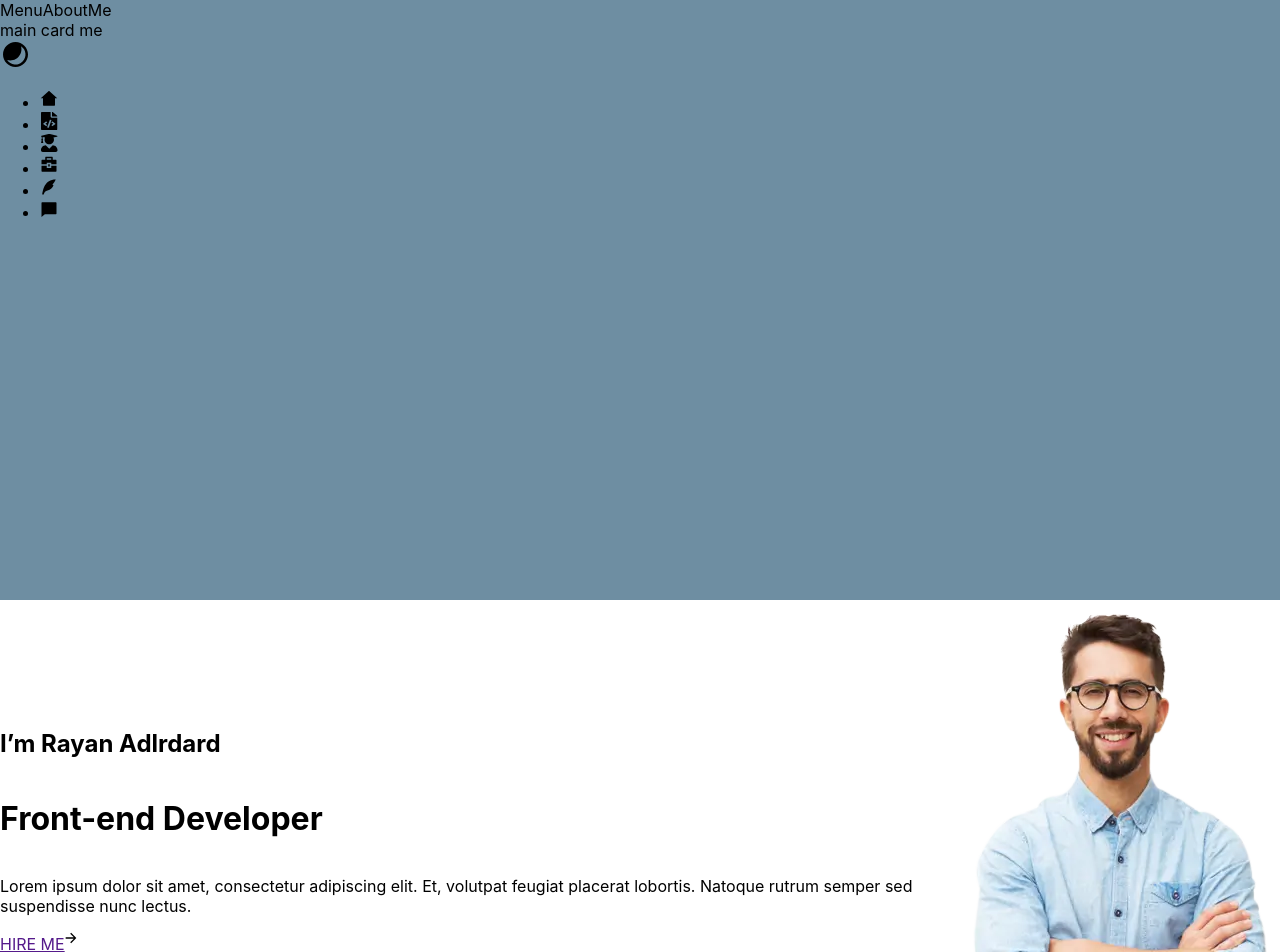
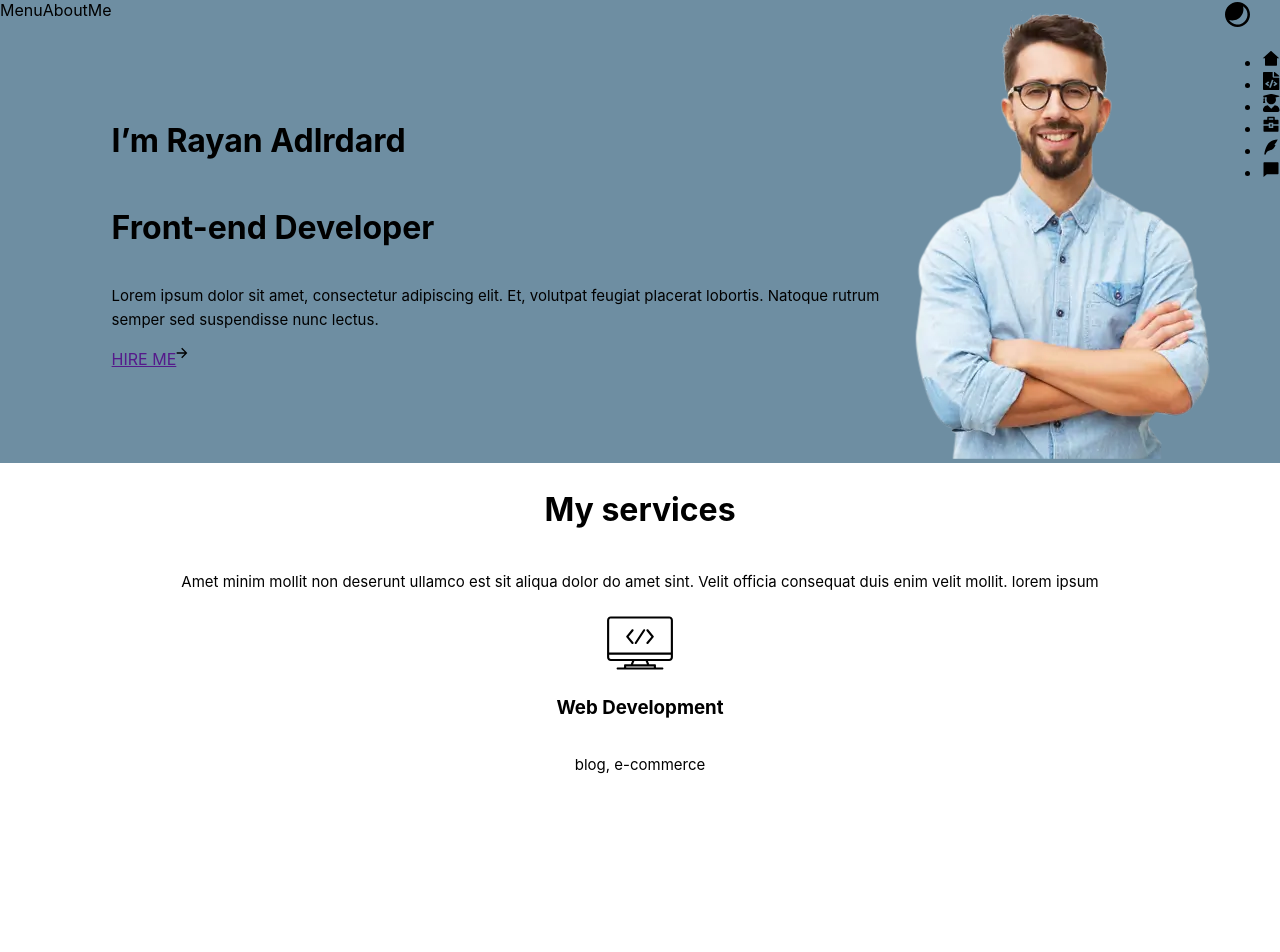
Before and after one commit to adastion/adastion-portfolio-start-project, a React app: page / in a window 1280 px wide. Shown: the top 952 px of the page. After the commit the page ends 800 px from the top, so only its background shows below. Built offline with nearby package versions, Linux system fonts and the light colour scheme.

Commit message:
my services

```diff
--- a/public/index.html
+++ b/public/index.html
@@ -2,7 +2,7 @@
 <html lang="en">
   <head>
     <meta charset="utf-8" />
-    <link rel="icon" href="%PUBLIC_URL%/favicon.svg" />
+    <link rel="icon" href="%PUBLIC_URL%/favicon.ico" />
     <meta name="viewport" content="width=device-width, initial-scale=1" />
     <meta name="theme-color" content="#000000" />
     <meta
--- a/src/components/FlexWrapper.tsx
+++ b/src/components/FlexWrapper.tsx
@@ -1,17 +1,16 @@
-import styled from "styled-components"
+import styled from "styled-components";
 
 type FlexWrapperPropsType = {
-  derection?: string;
+  direction?: string;
   justify?: string;
   align?: string;
   wrap?: string;
-}
+};
 
 export const FlexWrapper = styled.div<FlexWrapperPropsType>`
   display: flex;
-  flex-direction: ${props => props.derection || 'row'};
-  align-items: ${props => props.align || 'flex-start'};
-  justify-content: ${props => props.justify || 'flex-start'};
-  flex-wrap: ${props => props.wrap || 'nowrap'};
-
-`
+  flex-direction: ${(props) => props.direction || "row"};
+  align-items: ${(props) => props.align || "strech"};
+  justify-content: ${(props) => props.justify || "flex-start"};
+  flex-wrap: ${(props) => props.wrap || "nowrap"};
+`;
--- /dev/null
+++ b/src/components/SectionText.tsx
@@ -0,0 +1,7 @@
+import styled from "styled-components";
+
+export const Text = styled.p`
+  font-size: 15px;
+  font-weight: 400;
+  line-height: 24px;
+`;
--- /dev/null
+++ b/src/components/SectionTitle.tsx
@@ -0,0 +1,7 @@
+import styled from "styled-components";
+
+export const SectionTitle = styled.h2`
+  font-size: 32px;
+  font-weight: 700;
+  line-height: 123.6%;
+`;
--- a/src/layout/header/Header.tsx
+++ b/src/layout/header/Header.tsx
@@ -2,20 +2,45 @@ import React from "react";
 import { Menu } from "../../components/menu/Menu";
 import { MenuAboutMe } from "../../components/MenuAboutMe/MenuAboutMe";
 import styled from "styled-components";
+import myPhoto from "./../../assets/images/your_Image_1.png";
+import myPhotoWebp from "./../../assets/images/your_Image_1.webp";
+import { FlexWrapper } from "../../components/FlexWrapper";
+import { SectionTitle } from "../../components/SectionTitle";
+import { Text } from "../../components/SectionText";
+import { Icon } from "../../components/Icons/Icon";
 
 export function Header() {
   return (
     <StyledHeader>
-      <MenuAboutMe/>
-      <div>main card me</div>
-      <Menu/>
+      <FlexWrapper justify={"space-between"}>
+        <MenuAboutMe />
+        <FlexWrapper justify={"center"} align={"center"}>
+          <FlexWrapper direction={"column"}>
+            <SectionTitle>I’m Rayan Adlrdard</SectionTitle>
+            <h1>Front-end Developer </h1>
+            <Text>
+              Lorem ipsum dolor sit amet, consectetur adipiscing elit. Et,
+              volutpat feugiat placerat lobortis. Natoque rutrum semper sed
+              suspendisse nunc lectus.
+            </Text>
+            <a href="">
+              HIRE ME
+              <Icon iconId={"arrow"} />
+            </a>
+          </FlexWrapper>
+          <picture>
+            <source srcSet={myPhotoWebp} type="image/webp" />
+            <img src={myPhoto} alt="photo" />
+          </picture>
+        </FlexWrapper>
+        <Menu />
+      </FlexWrapper>
     </StyledHeader>
   );
 }
 
-
 const StyledHeader = styled.header`
   width: 100%;
-  height: 600px;
+  min-height: 100%;
   background: #6e8ea2;
-`
+`;
--- a/src/layout/section/main/Main.tsx
+++ b/src/layout/section/main/Main.tsx
@@ -1,31 +1,11 @@
 import React from "react";
-import { Icon } from "./../../../components/Icons/Icon";
-import myPhoto from "./../../../assets/images/your_Image_1.png";
-import myPhotoWebp from "./../../../assets/images/your_Image_1.webp";
 import { FlexWrapper } from "../../../components/FlexWrapper";
+import { MyServices } from "../my_services/MyServices";
 
 export const Main = () => {
   return (
-    <div>
-      <FlexWrapper justify={"center"} align={"center"}>
-        <FlexWrapper derection={"column"}>
-          <h2>I’m Rayan Adlrdard</h2>
-          <h1>Front-end Developer </h1>
-          <p>
-            Lorem ipsum dolor sit amet, consectetur adipiscing elit. Et,
-            volutpat feugiat placerat lobortis. Natoque rutrum semper sed
-            suspendisse nunc lectus.
-          </p>
-          <a href="">
-            HIRE ME
-            <Icon iconId={"arrow"} />
-          </a>
-        </FlexWrapper>
-        <picture>
-          <source srcSet={myPhotoWebp} type="image/webp" />
-          <img src={myPhoto} alt="photo" />
-        </picture>
-      </FlexWrapper>
-    </div>
+    <FlexWrapper direction={'column'} align={"center"} >
+     <MyServices />
+    </FlexWrapper>
   );
 };
--- /dev/null
+++ b/src/layout/section/my_services/CardServices.tsx
@@ -0,0 +1,20 @@
+import React from 'react'
+import { FlexWrapper } from '../../../components/FlexWrapper'
+import { Icon } from '../../../components/Icons/Icon'
+import { Text } from '../../../components/SectionText'
+
+
+
+export const CardServices = () => {
+  return (
+    <div>
+       <FlexWrapper wrap={"wrap"}>
+        <FlexWrapper direction={"column"} align={'center'}>
+          <Icon iconId={'coding'} viewBox={"0 0 68 68"} width={"68"} height={"68"}/>
+          <h3>Web Development</h3>
+          <Text>blog, e-commerce</Text>
+        </FlexWrapper>
+      </FlexWrapper>
+    </div>
+  )
+}
--- /dev/null
+++ b/src/layout/section/my_services/MyServices.tsx
@@ -0,0 +1,20 @@
+import React from "react";
+import { SectionTitle } from "./../../../components/SectionTitle";
+import { Text } from "../../../components/SectionText";
+import { FlexWrapper } from "../../../components/FlexWrapper";
+import { CardServices } from './CardServices';
+
+export const MyServices = () => {
+  return (
+    <>
+      <FlexWrapper direction={"column"} align={"center"}>
+        <SectionTitle>My services</SectionTitle>
+        <Text>
+          Amet minim mollit non deserunt ullamco est sit aliqua dolor do amet
+          sint. Velit officia consequat duis enim velit mollit. lorem ipsum
+        </Text>
+      </FlexWrapper>
+      <CardServices />
+    </>
+  );
+};
```
